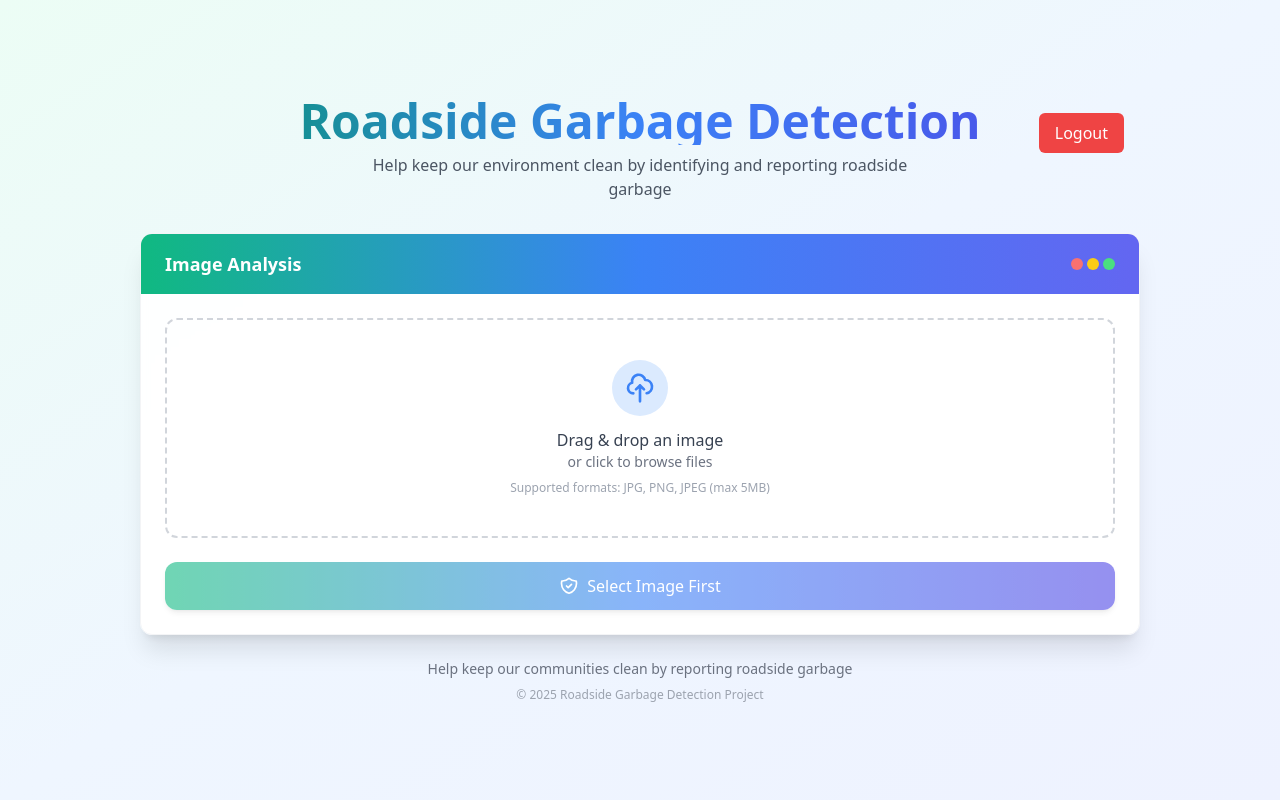
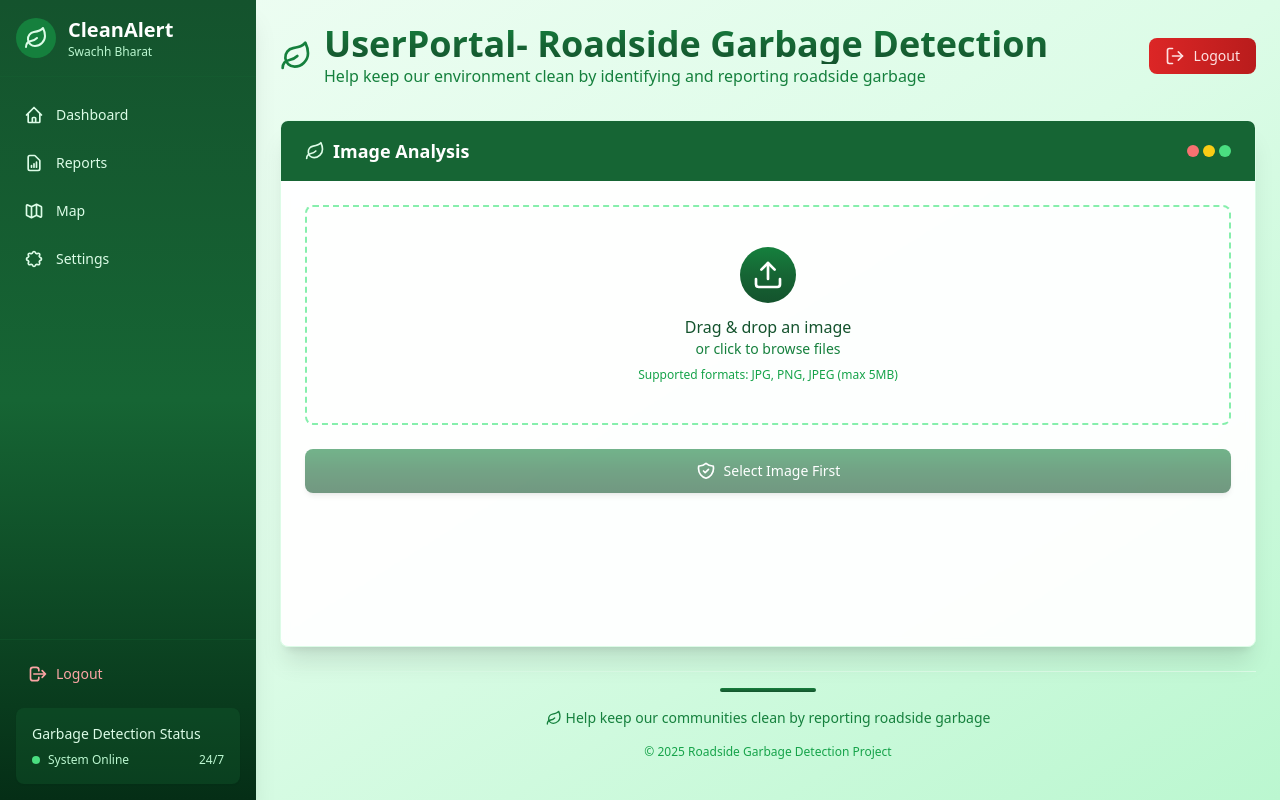
Before and after one commit to yashag24/CleanAlert, a React (Vite) app in the folder frontend/: page /user-dashboard in a window 1280 px wide. Built offline with nearby package versions, Linux system fonts and the light colour scheme; no server answers; sample sign-in values are in the browser's storage.

Commit message:
UI userPortal

```diff
--- a/frontend/src/components/NagarPalikaDashboard/Sidebar.jsx
+++ b/frontend/src/components/NagarPalikaDashboard/Sidebar.jsx
@@ -189,13 +189,13 @@ const Sidebar = () => {
       <div className="p-4 border-t border-green-800/30">
         <button
           onClick={handleLogout}
-          className={`w-full flex items-center text-red-100 hover:bg-red-700/20 py-2 px-3 rounded-lg transition-all duration-300 ${
+          className={`w-full flex items-center text-red-300 hover:bg-red-700/20 py-2 px-3 rounded-lg transition-all duration-300 ${
             isCollapsed ? 'justify-center' : ''
           }`}
         >
           <LogOut className="h-5 w-5 transition-transform duration-300 hover:scale-110" />
           {!isCollapsed && (
-            <span className="text-sm font-medium ml-2 transition-opacity duration-200 delay-75">
+            <span className="text-sm text-red-250 font-medium ml-2 transition-opacity duration-200 delay-75">
               Logout
             </span>
           )}
--- a/frontend/src/components/userDashboard/Footer.jsx
+++ b/frontend/src/components/userDashboard/Footer.jsx
@@ -1,12 +1,27 @@
+// Footer.jsx
+import { motion } from 'framer-motion';
+import { Leaf } from 'lucide-react';
+
 const Footer = () => (
-  <footer className="mt-6 text-center">
-    <p className="text-sm text-gray-500">
-      Help keep our communities clean by reporting roadside garbage
-    </p>
-    <p className="text-xs text-gray-400 mt-2">
-      © {new Date().getFullYear()} Roadside Garbage Detection Project
-    </p>
-  </footer>
+  <motion.footer
+    initial={{ opacity: 0 }}
+    animate={{ opacity: 1 }}
+    transition={{ delay: 0.6, duration: 0.5 }}
+    className="mt-6 text-center py-4 border-t border-green-100"
+  >
+    <div className="flex flex-col items-center justify-center">
+      <div className="w-24 h-1 bg-gradient-to-b from-green-700 via-green-800 to-green-900 rounded-full mb-4"></div>
+      <div className="flex items-center justify-center mb-2">
+        <Leaf className="h-4 w-4 text-green-700 mr-1" />
+        <p className="text-sm text-green-700">
+          Help keep our communities clean by reporting roadside garbage
+        </p>
+      </div>
+      <p className="text-xs text-green-600 mt-2">
+        © {new Date().getFullYear()} Roadside Garbage Detection Project
+      </p>
+    </div>
+  </motion.footer>
 );
 
 export default Footer;
--- a/frontend/src/components/userDashboard/Header.jsx
+++ b/frontend/src/components/userDashboard/Header.jsx
@@ -1,5 +1,8 @@
+// Header.jsx
 import { useAuth } from "../../context/AuthContext";
 import { useNavigate } from "react-router-dom";
+import { motion } from 'framer-motion';
+import { LogOut, Leaf } from 'lucide-react';
 
 const Header = () => {
   const { currentUser, logout } = useAuth();
@@ -11,25 +14,39 @@ const Header = () => {
   };
 
   return (
-    <header className="w-full max-w-[1000px] text-center mb-8 relative">
-      <h1 className="text-4xl md:text-5xl font-extrabold mb-2 text-transparent bg-clip-text bg-gradient-to-r from-emerald-600 via-blue-500 to-indigo-600">
-        Roadside Garbage Detection
+    <motion.header
+      initial={{ opacity: 0, y: -20 }}
+      animate={{ opacity: 1, y: 0 }}
+      transition={{ duration: 0.5 }}
+      className="w-full mb-8 relative"
+    >
+      <div className="flex flex-col md:flex-row md:items-center md:justify-between">
+        <div className="flex items-center">
+          <Leaf className="h-8 w-8 text-green-700 mr-3 transition-transform duration-300 hover:scale-110" />
+          <div>
+            <h1 className="text-3xl md:text-4xl font-extrabold text-transparent bg-clip-text bg-gradient-to-b from-green-700 via-green-800 to-green-900">
+              UserPortal- Roadside Garbage Detection
             </h1>
-      <p className="text-gray-600 max-w-xl mx-auto">
+
+            <p className="text-green-700 ">
               Help keep our environment clean by identifying and reporting roadside garbage
             </p>
+          </div>
+        </div>
 
         {currentUser && (
-        <div className="absolute top-0 right-0 p-4">
+          <div className="mt-4 md:mt-0">
             <button
               onClick={handleLogout}
-            className="bg-red-500 text-white px-4 py-2 rounded-md hover:bg-red-600 transition"
+              className="bg-gradient-to-r from-red-600 to-red-700 text-red-100 px-4 py-2 rounded-lg hover:shadow-lg transition-all duration-300 flex items-center hover:bg-red-700/20"
             >
-            Logout
+              <LogOut className="h-5 w-5 mr-2 transition-transform duration-300 hover:scale-110" />
+              <span className="text-sm font-medium">Logout</span>
             </button>
           </div>
         )}
-    </header>
+      </div>
+    </motion.header>
   );
 };
 
--- a/frontend/src/components/userDashboard/MainCard.jsx
+++ b/frontend/src/components/userDashboard/MainCard.jsx
@@ -1,9 +1,11 @@
+// MainCard.jsx
 import { motion } from 'framer-motion';
 import UploadArea from './UploadArea';
 import UploadButton from './UploadButton';
 import ErrorMessage from './ErrorMessage';
 import AnalysisResults from './AnalysisResults';
 import { useAppContext } from '../../context/AppContext';
+import { Leaf } from 'lucide-react';
 
 const MainCard = () => {
   const { preview, result, error } = useAppContext();
@@ -13,11 +15,14 @@ const MainCard = () => {
       initial={{ opacity: 0, y: 20 }}
       animate={{ opacity: 1, y: 0 }}
       transition={{ duration: 0.5 }}
-      className="w-full max-w-[1000px] bg-white rounded-xl shadow-xl overflow-hidden backdrop-blur-sm bg-opacity-95 border border-gray-100"
+      className="w-full bg-white rounded-lg shadow-xl overflow-hidden backdrop-blur-sm bg-opacity-95 border border-green-100 flex-1"
     >
       {/* Card Header */}
-      <div className="bg-gradient-to-r from-emerald-500 via-blue-500 to-indigo-500 px-6 py-4 flex items-center justify-between">
-        <h2 className="text-white font-bold text-lg">Image Analysis</h2>
+      <div className="bg-gradient-to-b from-green-800 via-green-800 to-green-800 px-6 py-4 flex items-center justify-between">
+        <div className="flex items-center">
+          <Leaf className="h-5 w-5 text-green-100 mr-2 transition-transform duration-300 hover:scale-110" />
+          <h2 className="text-white font-bold text-lg">Image Analysis</h2>
+        </div>
         <div className="flex space-x-1">
           <motion.span
             whileHover={{ scale: 1.2 }}
--- /dev/null
+++ b/frontend/src/components/userDashboard/Sidebar.jsx
@@ -0,0 +1,133 @@
+import { useState } from 'react';
+import { motion } from 'framer-motion';
+import { Link, useLocation } from 'react-router-dom';
+import { Leaf } from 'lucide-react';
+
+const Sidebar = () => {
+  const location = useLocation();
+  const [isCollapsed, setIsCollapsed] = useState(false);
+
+  const navItems = [
+    { name: 'Dashboard', path: '/', icon: 'M3 12l2-2m0 0l7-7 7 7M5 10v10a1 1 0 001 1h3m10-11l2 2m-2-2v10a1 1 0 01-1 1h-3m-6 0a1 1 0 001-1v-4a1 1 0 011-1h2a1 1 0 011 1v4a1 1 0 001 1m-6 0h6' },
+    { name: 'Reports', path: '/reports', icon: 'M9 17v-2m3 2v-4m3 4v-6m2 10H7a2 2 0 01-2-2V5a2 2 0 012-2h5.586a1 1 0 01.707.293l5.414 5.414a1 1 0 01.293.707V19a2 2 0 01-2 2z' },
+    { name: 'Map', path: '/map', icon: 'M9 20l-5.447-2.724A1 1 0 013 16.382V5.618a1 1 0 011.447-.894L9 7m0 13l6-3m-6 3V7m6 10l4.553 2.276A1 1 0 0021 18.382V7.618a1 1 0 00-.553-.894L15 4m0 13V4m0 0L9 7' },
+    { name: 'Settings', path: '/settings', icon: 'M10.325 4.317c.426-1.756 2.924-1.756 3.35 0a1.724 1.724 0 002.573 1.066c1.543-.94 3.31.826 2.37 2.37a1.724 1.724 0 001.065 2.572c1.756.426 1.756 2.924 0 3.35a1.724 1.724 0 00-1.066 2.573c.94 1.543-.826 3.31-2.37 2.37a1.724 1.724 0 00-2.572 1.065c-.426 1.756-2.924 1.756-3.35 0a1.724 1.724 0 00-2.573-1.066c-1.543.94-3.31-.826-2.37-2.37a1.724 1.724 0 00-1.065-2.572c-1.756-.426-1.756-2.924 0-3.35a1.724 1.724 0 001.066-2.573c-.94-1.543.826-3.31 2.37-2.37.996.608 2.296.07 2.572-1.065z' },
+  ];
+
+  return (
+    <motion.aside
+      initial={{ x: -100, opacity: 0 }}
+      animate={{ x: 0, opacity: 1 }}
+      transition={{ duration: 0.5 }}
+      className={`${
+        isCollapsed ? 'w-20' : 'w-64'
+      } transition-all duration-500 ease-in-out bg-gradient-to-b from-green-900 via-green-800 to-green-950 h-screen sticky top-0 hidden md:block shadow-xl`}
+    >
+      <div className="flex flex-col h-full">
+        {/* Header Section */}
+        <div className="p-4 border-b border-green-800/30 flex items-center gap-3">
+          {/* Collapsible Toggle Button */}
+          <button
+            onClick={() => setIsCollapsed(!isCollapsed)}
+            className={`p-2 rounded-full bg-green-700 hover:bg-green-600 transition-all duration-300 ease-out ${
+              isCollapsed ? 'mx-auto' : ''
+            } hover:shadow-lg`}
+          >
+            <Leaf
+              className={`h-6 w-6 text-green-100 transform transition-transform duration-500 ease-out ${
+                isCollapsed ? 'rotate-180' : 'rotate-0'
+              }`}
+            />
+          </button>
+
+          {!isCollapsed && (
+            <div className="flex flex-col transition-opacity duration-300 delay-150">
+              <h1 className="text-xl font-bold text-white">CleanAlert</h1>
+              <p className="text-green-200 text-xs">Swachh Bharat</p>
+            </div>
+          )}
+        </div>
+
+        {/* Navigation Items */}
+        <nav className="flex-1 overflow-y-auto py-4">
+          <ul className="space-y-1 px-2">
+            {navItems.map((item) => (
+              <li key={item.name}>
+                <Link
+                  to={item.path}
+                  className={`flex items-center ${isCollapsed ? 'justify-center px-2' : 'px-4'} py-3 rounded-lg transition-all duration-300 ${
+                    location.pathname === item.path
+                      ? 'bg-green-700 text-white shadow-md'
+                      : 'hover:bg-green-800/80 text-green-100'
+                  }`}
+                >
+                  <svg
+                    xmlns="http://www.w3.org/2000/svg"
+                    className={`h-5 w-5 ${!isCollapsed && 'mr-3'}`}
+                    fill="none"
+                    viewBox="0 0 24 24"
+                    stroke="currentColor"
+                  >
+                    <path
+                      strokeLinecap="round"
+                      strokeLinejoin="round"
+                      strokeWidth={2}
+                      d={item.icon}
+                    />
+                  </svg>
+                  {!isCollapsed && (
+                    <span className="text-sm font-medium transition-opacity duration-200 delay-100">
+                      {item.name}
+                    </span>
+                  )}
+                </Link>
+              </li>
+            ))}
+          </ul>
+        </nav>
+
+        {/* Footer Section */}
+        <div className="p-4 border-t border-green-800/30">
+          <button
+            className={`w-full flex items-center text-red-300 hover:bg-red-700/20 py-2 ${isCollapsed ? 'justify-center px-2' : 'px-3'} rounded-lg transition-all duration-300`}
+          >
+            <svg
+              xmlns="http://www.w3.org/2000/svg"
+              className="h-5 w-5"
+              fill="none"
+              viewBox="0 0 24 24"
+              stroke="currentColor"
+            >
+              <path
+                strokeLinecap="round"
+                strokeLinejoin="round"
+                strokeWidth={2}
+                d="M17 16l4-4m0 0l-4-4m4 4H7m6 4v1a3 3 0 01-3 3H6a3 3 0 01-3-3V7a3 3 0 013-3h4a3 3 0 013 3v1"
+              />
+            </svg>
+            {!isCollapsed && (
+              <span className="text-sm font-medium ml-2 transition-opacity duration-200 delay-75">
+                Logout
+              </span>
+            )}
+          </button>
+
+          {!isCollapsed && (
+            <div className="mt-4 bg-green-800/30 rounded-lg p-4 shadow-sm">
+              <h3 className="text-sm font-medium text-green-100 mb-2">Garbage Detection Status</h3>
+              <div className="flex items-center justify-between">
+                <div className="flex items-center">
+                  <div className="h-2 w-2 rounded-full bg-green-400 mr-2"></div>
+                  <span className="text-xs text-green-200">System Online</span>
+                </div>
+                <span className="text-xs text-green-200">24/7</span>
+              </div>
+            </div>
+          )}
+        </div>
+      </div>
+    </motion.aside>
+  );
+};
+
+export default Sidebar;
--- a/frontend/src/components/userDashboard/UploadArea.jsx
+++ b/frontend/src/components/userDashboard/UploadArea.jsx
@@ -1,45 +1,33 @@
 import { useAppContext } from '../../context/AppContext';
+import { Upload, X } from 'lucide-react';
 
 const UploadArea = () => {
   const { preview, file, handleFileChange, handleFileInputClick } = useAppContext();
 
   return (
     <div className="relative group">
-      <div className={`relative border-2 rounded-xl transition-all duration-300 overflow-hidden ${
-        preview ? 'border-blue-200 bg-blue-50' :
-        'border-dashed border-gray-300 hover:border-blue-400 hover:bg-blue-50'
+      <div className={`relative border-2 rounded-lg transition-all duration-300 ease-in-out overflow-hidden ${
+        preview ? 'border-green-200 bg-green-50' :
+        'border-dashed border-green-300 hover:border-green-500 hover:bg-green-50'
       }`}>
         {!preview ? (
           <div className="py-10 flex flex-col items-center justify-center">
-            <div className="mb-3 p-3 rounded-full bg-blue-100 text-blue-500">
-              <svg
-                xmlns="http://www.w3.org/2000/svg"
-                className="h-8 w-8"
-                fill="none"
-                viewBox="0 0 24 24"
-                stroke="currentColor"
-              >
-                <path
-                  strokeLinecap="round"
-                  strokeLinejoin="round"
-                  strokeWidth={2}
-                  d="M7 16a4 4 0 01-.88-7.903A5 5 0 1115.9 6L16 6a5 5 0 011 9.9M15 13l-3-3m0 0l-3 3m3-3v12"
-                />
-              </svg>
+            <div className="mb-3 p-3 rounded-full bg-gradient-to-b from-green-700 via-green-800 to-green-900 text-white">
+              <Upload className="h-8 w-8 transition-transform duration-300 group-hover:scale-110" />
             </div>
-            <p className="text-base font-medium text-gray-700">
+            <p className="text-base font-medium text-green-900">
               Drag & drop an image
             </p>
-            <p className="text-sm text-gray-500 mb-2">
+            <p className="text-sm text-green-700 mb-2">
               or click to browse files
             </p>
-            <p className="text-xs text-gray-400">
+            <p className="text-xs text-green-600">
               Supported formats: JPG, PNG, JPEG (max 5MB)
             </p>
           </div>
         ) : (
           <div className="p-4">
-            <div className="relative w-full rounded-lg overflow-hidden shadow-md aspect-video flex items-center justify-center bg-gray-100">
+            <div className="relative w-full rounded-lg overflow-hidden shadow-md aspect-video flex items-center justify-center bg-green-50">
               <img
                 src={preview}
                 alt="Preview"
@@ -47,25 +35,12 @@ const UploadArea = () => {
               />
               <button
                 onClick={handleFileInputClick}
-                className="absolute top-2 right-2 bg-white p-1.5 rounded-full shadow-md hover:bg-red-100 transition-colors duration-200"
+                className="absolute top-2 right-2 bg-white p-1.5 rounded-full shadow-md hover:bg-red-100 transition-all duration-300 ease-out"
                 aria-label="Remove image"
               >
-                <svg
-                  xmlns="http://www.w3.org/2000/svg"
-                  className="h-4 w-4 text-red-500"
-                  fill="none"
-                  viewBox="0 0 24 24"
-                  stroke="currentColor"
-                >
-                  <path
-                    strokeLinecap="round"
-                    strokeLinejoin="round"
-                    strokeWidth={2}
-                    d="M6 18L18 6M6 6l12 12"
-                  />
-                </svg>
+                <X className="h-4 w-4 text-red-500 transition-transform duration-300 hover:scale-110" />
               </button>
-              <div className="absolute bottom-2 left-2 bg-black bg-opacity-50 px-2 py-1 rounded text-xs text-white">
+              <div className="absolute bottom-2 left-2 bg-green-900 bg-opacity-70 px-2 py-1 rounded text-xs text-white">
                 {file?.name}
               </div>
             </div>
--- a/frontend/src/components/userDashboard/UploadButton.jsx
+++ b/frontend/src/components/userDashboard/UploadButton.jsx
@@ -1,3 +1,4 @@
+// UploadButton.jsx
 import { useAppContext } from '../../context/AppContext';
 import LoadingSpinner from './LoadingSpinner';
 
@@ -9,10 +10,10 @@ const UploadButton = () => {
       onClick={handleUpload}
       disabled={loading || !file}
       className={`w-full px-6 py-3 relative overflow-hidden group
-        bg-gradient-to-r from-emerald-500 via-blue-500 to-indigo-600
-        text-white font-medium rounded-xl flex items-center justify-center
-        shadow-md transition-all duration-300
-        ${loading || !file ? 'opacity-60 cursor-not-allowed' : 'hover:shadow-lg'}`}
+        bg-gradient-to-b from-green-700 via-green-800 to-green-900
+        text-white font-medium rounded-lg flex items-center justify-center
+        shadow-md transition-all duration-300 ease-out
+        ${loading || !file ? 'opacity-60 cursor-not-allowed' : 'hover:shadow-lg hover:bg-green-800/80'}`}
       aria-label={loading ? "Processing..." : "Upload and analyze image"}
     >
       <span className="absolute right-0 w-8 h-32 -mt-12 transition-all duration-1000 transform translate-x-12 bg-white opacity-10 rotate-12 group-hover:-translate-x-96 ease"></span>
@@ -23,7 +24,7 @@ const UploadButton = () => {
         <span className="flex items-center">
           <svg
             xmlns="http://www.w3.org/2000/svg"
-            className="h-5 w-5 mr-2"
+            className="h-5 w-5 mr-2 transition-transform duration-300 group-hover:scale-110"
             fill="none"
             viewBox="0 0 24 24"
             stroke="currentColor"
@@ -35,7 +36,7 @@ const UploadButton = () => {
               d="M9 12l2 2 4-4m5.618-4.016A11.955 11.955 0 0112 2.944a11.955 11.955 0 01-8.618 3.04A12.02 12.02 0 003 9c0 5.591 3.824 10.29 9 11.622 5.176-1.332 9-6.03 9-11.622 0-1.042-.133-2.052-.382-3.016z"
             />
           </svg>
-          {file ? "Analyze Image" : "Select Image First"}
+          <span className="text-sm font-medium">{file ? "Analyze Image" : "Select Image First"}</span>
         </span>
       )}
     </button>
--- a/frontend/src/pages/UserDashboard.jsx
+++ b/frontend/src/pages/UserDashboard.jsx
@@ -1,13 +1,19 @@
+// UserDashboard.jsx
+import { motion } from 'framer-motion';
 import Header from '../components/userDashboard/Header';
 import MainCard from '../components/userDashboard/MainCard';
+import Sidebar from '../components/userDashboard/Sidebar';
 import Footer from '../components/userDashboard/Footer';
 
 const UserDashboard = () => {
   return (
-    <div className="flex flex-col items-center justify-center min-h-screen bg-gradient-to-br from-emerald-50 via-blue-50 to-indigo-50 p-6">
-      <Header />
-      <MainCard />
-      <Footer />
+    <div className="flex min-h-screen bg-gradient-to-br from-green-50 via-green-100 to-green-200">
+      <Sidebar />
+      <div className="flex-1 flex flex-col p-6">
+        <Header />
+        <MainCard />
+        <Footer />
+      </div>
     </div>
   );
 };
```
Also changed, not shown: 2 other files (tests, documents, lock files or other folders). Lines whose indentation alone changed are shown as unchanged.
